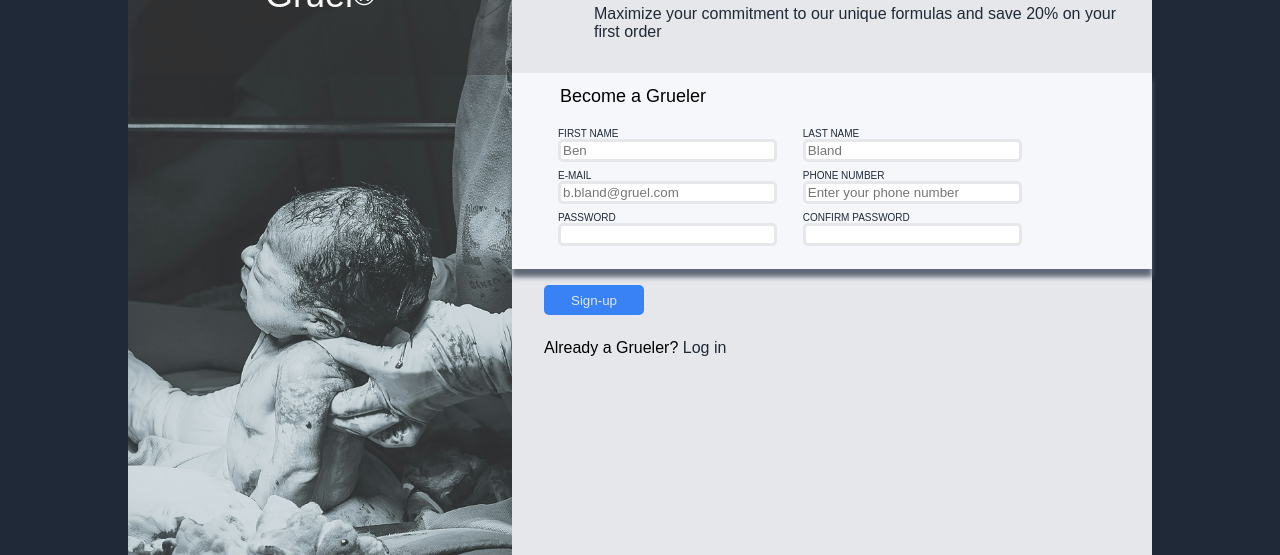
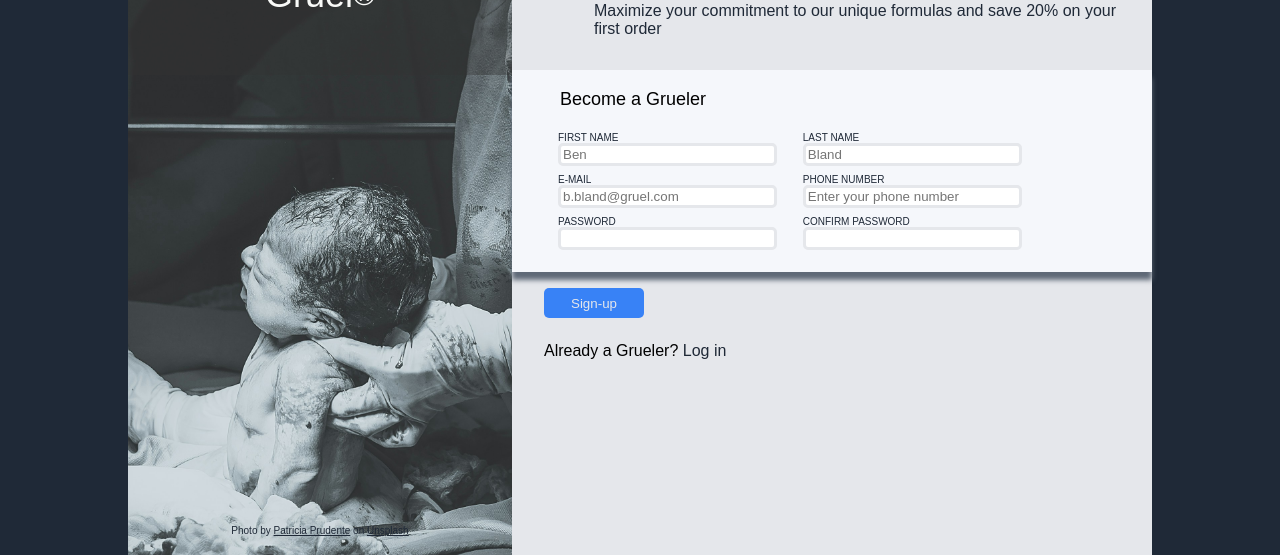
Before and after one commit to Durounseki/odin-landing-page, a plain HTML site: page pages/sign-up.html in a window 1280 px wide. Shown: the part 245-800 px from the top of the page. Drawn offline with Linux system fonts and the light colour scheme; a script that the page names is missing.

Commit message:
Credit photo author

```diff
--- a/pages/sign-up.html
+++ b/pages/sign-up.html
@@ -13,6 +13,9 @@
             <div id="banner">
                 Gruel<sup>®
             </div>
+            <p>
+                Photo by <a href="https://www.instagram.com/apsprudente/" target="_blank" rel="noopener noreferrer">Patricia Prudente</a> on <a href="https://unsplash.com/" target="_blank" rel="noopener noreferrer">Unsplash</a>
+            </p>
         </div>
         <div id="text-container">
             <div id="call-for-action">
--- a/styles/sign-up-style.css
+++ b/styles/sign-up-style.css
@@ -24,6 +24,16 @@ body{
     background-size: cover;
     background-repeat: no-repeat;
     background-position: 60% 0;
+}
+
+#side-image p{
+    color: #f9faf8;
+    position: absolute;
+    top: 95%;
+    font-size: 10px;
+    text-align: center;
+    width: 30vw;
+    color: #1f2937;
 }
 
 #banner{
@@ -71,7 +81,9 @@ body{
 
 #details-container{
     width: 90%;
-    padding: 2% 5%;
+    padding: 0 5%;
+    padding-top: 3%;
+    padding-bottom: 2%;
     background-color: #f5f7fb;
     margin-bottom: 2vh;
     box-shadow: 0 1vh 5px #5f6977;
```
